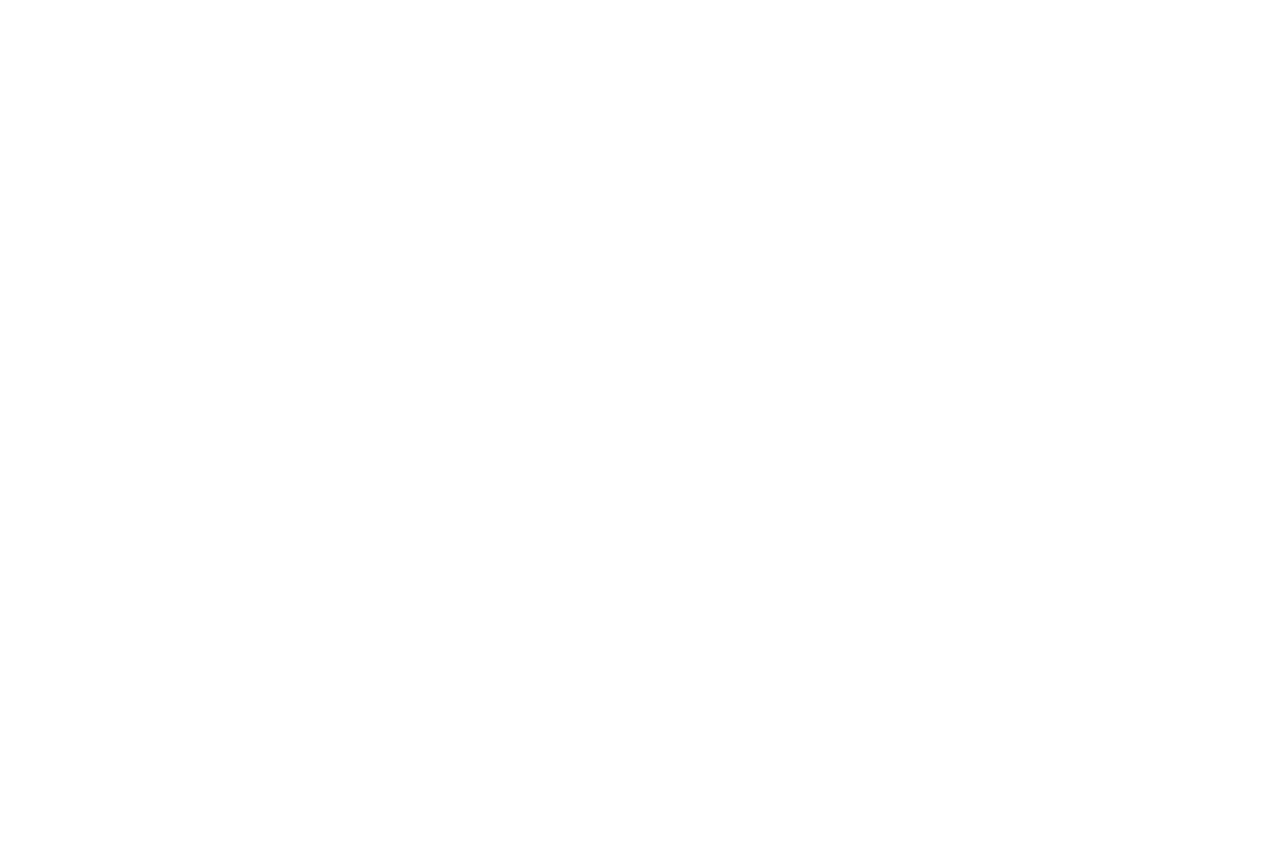
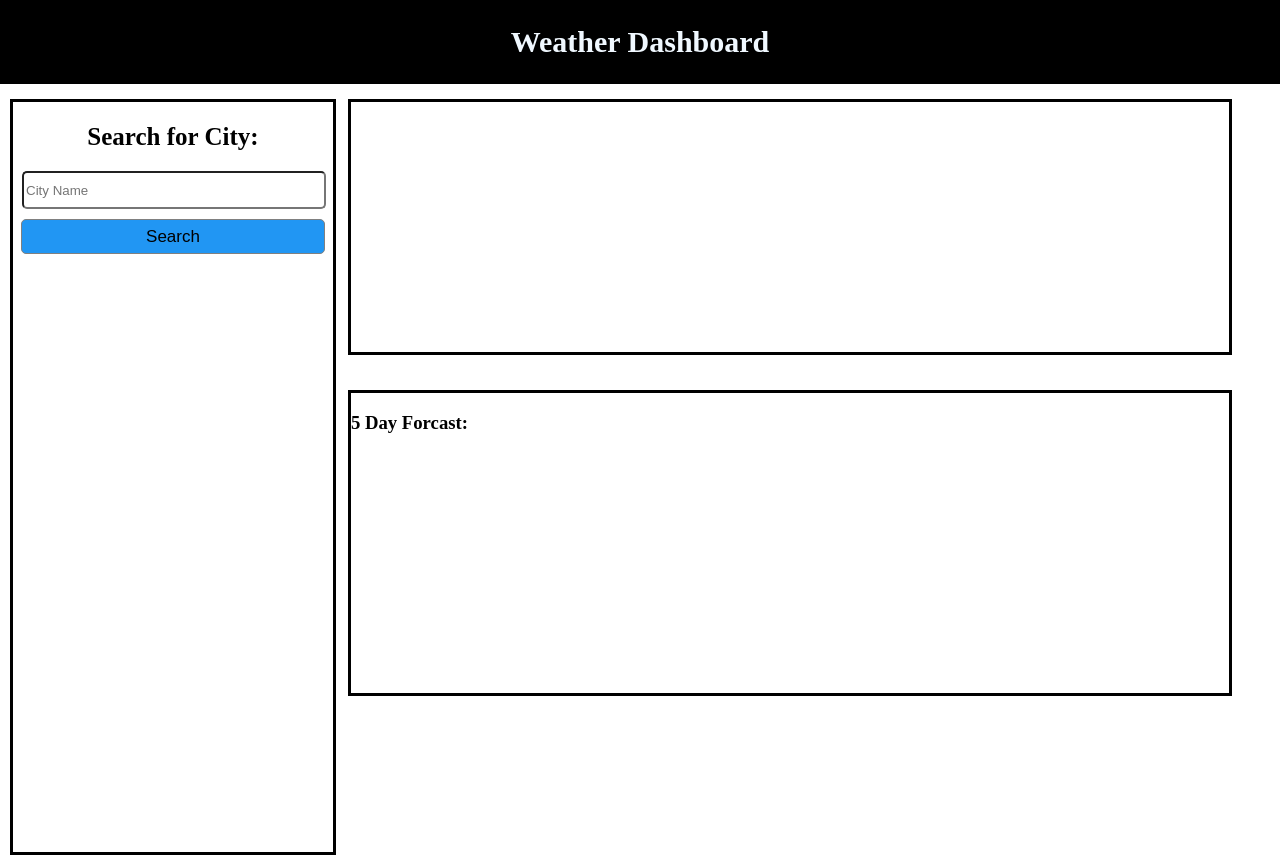
Before and after one commit to Benbrechter/Weather-App, a plain HTML site: page index.html in a window 1280 px wide. Before the commit the page ends 800 px from the top, so only its background shows below. Drawn offline with Linux system fonts and the light colour scheme; no server answers.

Commit message:
Updated the JS correct weather data

```diff
--- a/assets/script.js
+++ b/assets/script.js
@@ -0,0 +1,8 @@
+let apiKey = '0a4a3a2ba95dc7f27ed0c81a22a94389';
+let city = 'Houston';
+
+let queryURL = "http://api.openweathermap.org/data/2.5/weather?q=" + city + "&appid=" + apiKey;
+
+fetch(queryURL)
+.then(response => response.json())
+.then(json => console.log(json))
--- a/assets/styles.css
+++ b/assets/styles.css
@@ -0,0 +1,65 @@
+body{
+    margin: 0;
+    padding: 0;
+}
+.nav {
+ background-color:black;
+ display:flex ;
+ justify-content: center;
+}
+main{
+    display: flex;
+}
+.nav h1 {
+ font-size: 30px;
+ color: aliceblue;
+}
+.pt-1{
+    width:70%;
+    display: flex;
+    flex-direction: column;
+    align-items: flex-end;
+}
+.box-1{
+    margin: 15px 0 0 10px;
+height: 750px;
+width: 25%;
+border: solid black;
+}
+h2{
+   display: flex;
+    justify-content: center;
+    font-size:25px ;
+    font-weight:bold;
+}
+.city-name{
+ box-sizing: border-box;
+  margin-left: 9px;
+  width: 95%;
+  height: 38px;
+  border-radius: 5px;
+}
+.search{
+    background:#2196F3;
+    box-sizing: border-box;
+    margin: 10px 8px;
+    height: 35px;
+    width: 95%;
+    border-radius: 5px;
+    border: 1px solid grey;
+    cursor: pointer;
+    font-size: 17px;
+
+}
+.box-2{
+    margin: 15px 0 0 15px;
+  height: 250px;
+  width: 98%;
+  border: solid black;
+}
+.box-3{
+    margin: 35px 0 0 15px;
+    height: 300px;
+    width: 98%;
+    border: solid black;
+  }
--- a/index.html
+++ b/index.html
@@ -7,8 +7,30 @@
     <link rel="stylesheet" href="./assets/styles.css">
 </head>
 <body>
+    <nav class="nav">
+        <h1>Weather Dashboard</h1>
+    </nav>
+<main>
+
+    <div class="box-1">
+<h2>Search for City:</h2>
+<input type="text" placeholder="City Name" class="city-name">
+<button class="search">Search</button>
+    </div>
+    <section class="pt-1">
+<div class="box-2">
+
+</div>
+<div class="box-3">
+<h3>5 Day Forcast:</h3>
+</div>
+</section>
 
 
+
+
+
+</main>
 
     <script src="./assets/script.js"></script>
 </body>
```
